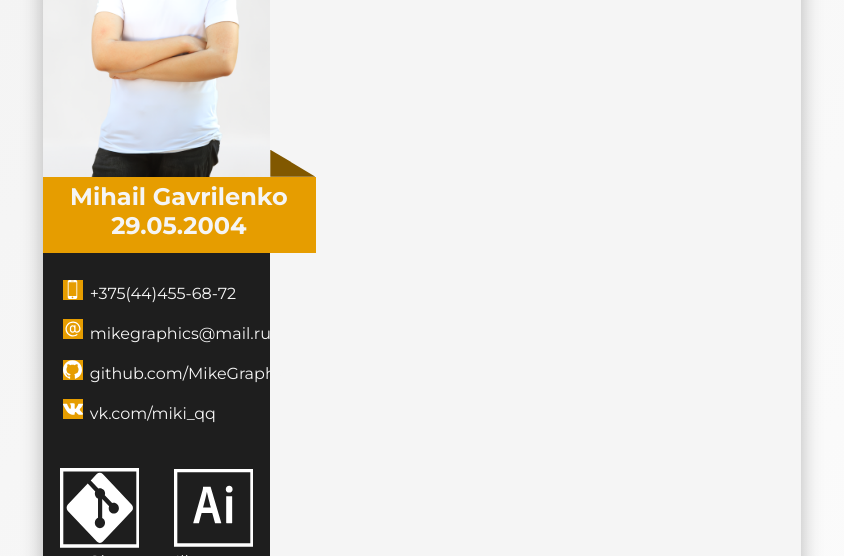
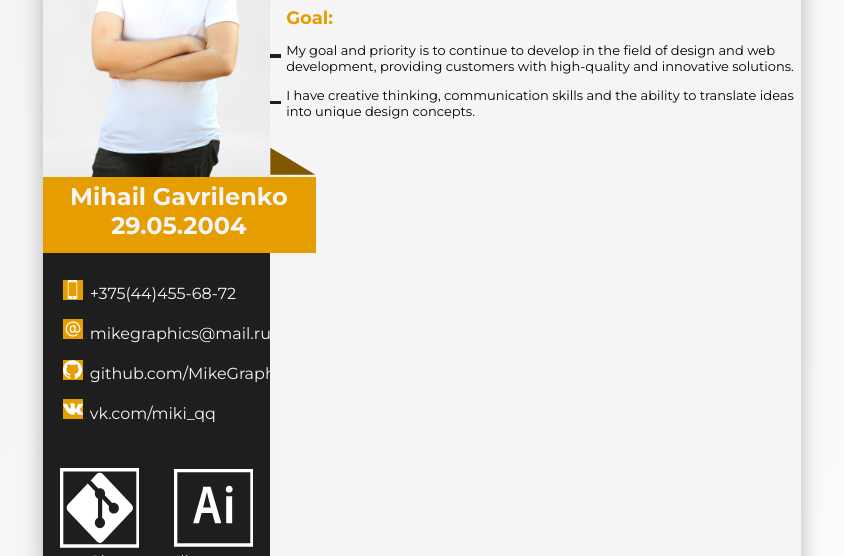
Before and after one commit to MikeGraphic/HTML_CSS_CV, a plain HTML site: page index.html in a window 1280 px wide. Shown: the part 244-800 px from the top of the page, without its empty margins (218-1062 px from the left). Drawn offline with Linux system fonts and the light colour scheme.

Commit message:
feet: add "About me" section

```diff
--- a/index.html
+++ b/index.html
@@ -26,7 +26,12 @@
                     <div class="line-block"></div>
                 </div>
                 <div class="head-information-block">
+                    <span>Goal:</span>
+                    <p>My goal and priority is to continue to develop in the field of design and web development, providing customers with high-quality and innovative solutions. </p>
+                    <p>I have creative thinking, communication skills and the ability to translate ideas into unique design concepts.</p>
                     <div class="name-container-element"></div>
+                    <div class="goal-mark"></div>
+                    <div class="ability-mark"></div>
                 </div>
             </div>
         </header>
--- a/style.css
+++ b/style.css
@@ -100,7 +100,38 @@ header {
 .head-information-block:nth-child(3) {
     position: relative;
     width: 100%;
-    height: 35%;
+    height: 45%;
+    font-family: Montserrat;
+    margin-top: 2%;
+}
+
+.head-information-block:nth-child(3) span {
+    color: #e69d00;
+    font-weight: bold;
+    font-size: large;
+    margin-left: 3%;
+
+}
+
+.head-information-block p {
+    font-size: small;
+    margin-left: 3%;
+}
+
+.goal-mark{
+    position: absolute;
+    top: 26%;
+    background-color: rgb(30, 30, 30);
+    width: 2%;
+    height: 2%;
+}
+.ability-mark{
+    position: absolute;
+    bottom: 46%;
+    background-color: rgb(30, 30, 30);
+    width: 2%;
+    height: 2%;
+
 }
 
 main {
@@ -131,13 +162,14 @@ main {
     margin-left: 10%;
 }
 
+
 .name-container-element {
     background-color: #815800;
     width: 8.5%;
     height: 15%;
     clip-path: polygon(0% 0%, 0% 100%, 100% 100%);
     position: absolute;
-    bottom: 0;
+    bottom: 7%;
 }
 
 .head-information-block:nth-child(3) {
@@ -225,6 +257,7 @@ footer {
     right: 0;
     top: 10%;
 }
+
 .footer-contant:nth-child(3) {
     clip-path: polygon(0% 0%, 100% 0%, 50% 50%);
     background-color: rgb(0, 0, 0);
@@ -235,6 +268,7 @@ footer {
     bottom: 0%;
     left: 27.6%;
 }
+
 .url-container {
     height: 100%;
     width: 30%;
@@ -250,41 +284,46 @@ footer {
     height: 30%;
 
 }
+
 .url-element:nth-child(2) {
-bottom: 10%;
-position: absolute;
-left: 30%
+    bottom: 10%;
+    position: absolute;
+    left: 30%
 }
-.url-element:nth-child(2) img{
-    width:60%;
+
+.url-element:nth-child(2) img {
+    width: 60%;
 }
 
 
-.language-element
-{
+.language-element {
     color: whitesmoke;
     font-family: Montserrat;
-    margin-bottom: 7%;
+    margin-bottom: 4%;
 
 }
-.language-element:nth-child(1)
-{
+
+.language-element:nth-child(1) {
     text-align: center;
     font-weight: bold;
     font-size: xx-large;
 }
-.language{
+
+.language {
     position: relative;
     font-size: large;
 }
-.language span:nth-child(1){
+
+.language span:nth-child(1) {
     left: 10%;
     position: absolute;
 }
-.language span:nth-child(2){
-margin-left: 80%;
+
+.language span:nth-child(2) {
+    margin-left: 80%;
 }
-.progres-bar{
+
+.progres-bar {
     width: 80%;
     height: 6px;
     background-color: whitesmoke;
@@ -293,24 +332,28 @@ margin-left: 80%;
     margin-top: 3%;
 
 }
-.progres-bel{
+
+.progres-bel {
     height: 100%;
     width: 70%;
-    background-color:#e69d00;
-    border-radius:7px ;
+    background-color: #e69d00;
+    border-radius: 7px;
 }
-.progres-rus{
+
+.progres-rus {
     height: 100%;
     width: 100%;
-    background-color:#e69d00;
-    border-radius:7px ;
+    background-color: #e69d00;
+    border-radius: 7px;
 }
-.progres-eng{
+
+.progres-eng {
     height: 100%;
     width: 50%;
-    background-color:#e69d00;
-    border-radius:7px ;
+    background-color: #e69d00;
+    border-radius: 7px;
 }
+
 @media (max-width: 768px) {
     .center-block {
         width: 80%;
@@ -324,6 +367,7 @@ margin-left: 80%;
         font-size: 100%;
     }
 }
+
 @media (max-width: 480px) {
     .center-block {
         width: 100%;
@@ -337,12 +381,14 @@ margin-left: 80%;
         font-size: 100%;
     }
 }
+
 @font-face {
     font-family: Montserrat;
     src: url(/fonts/Montserrat-VariableFont_wght.ttf);
     font-style: normal;
     font-weight: normal;
 }
+
 @font-face {
     font-family: Montserrat;
     src: url(/fonts/Montserrat-Bold.ttf);
```
